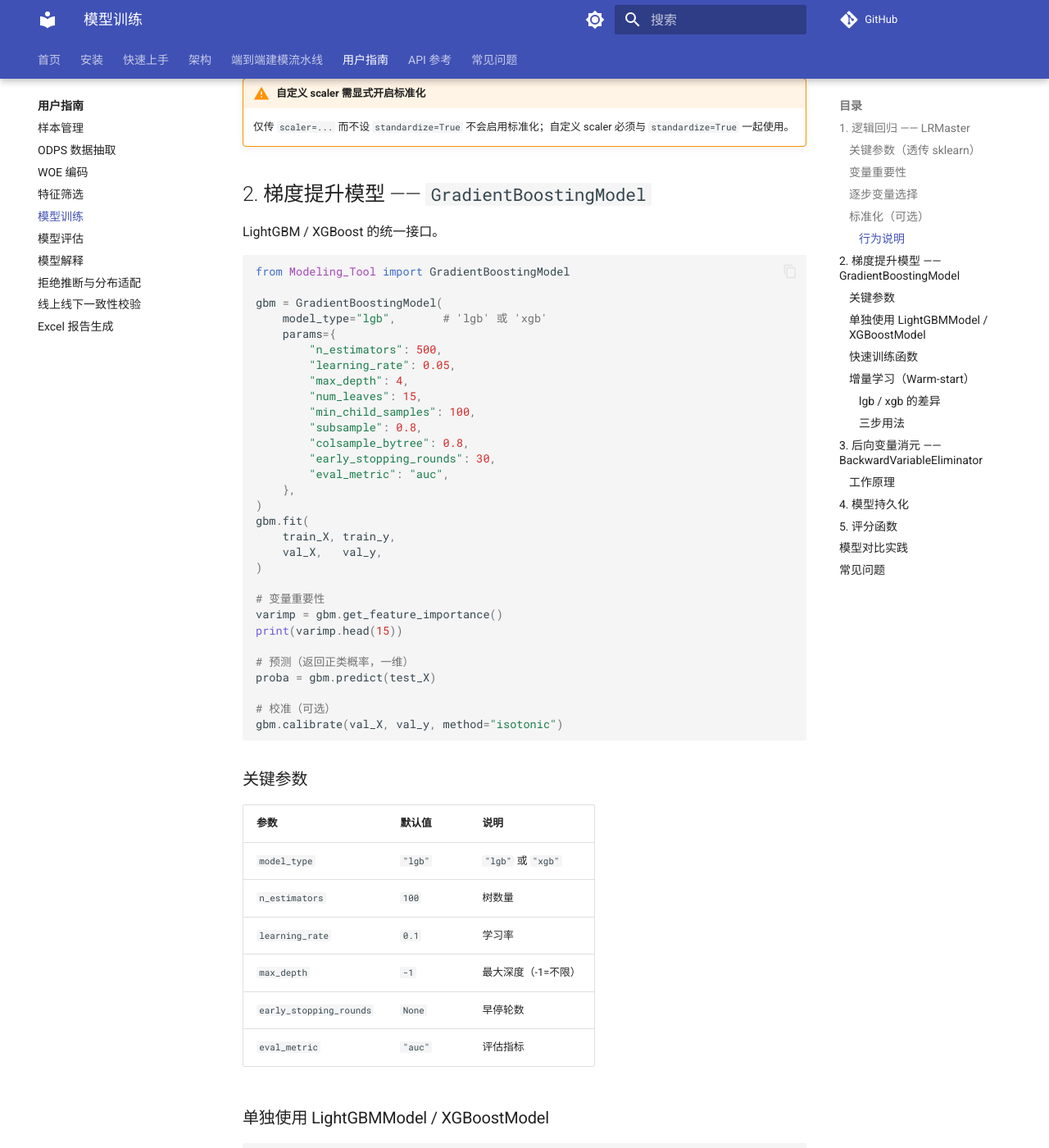
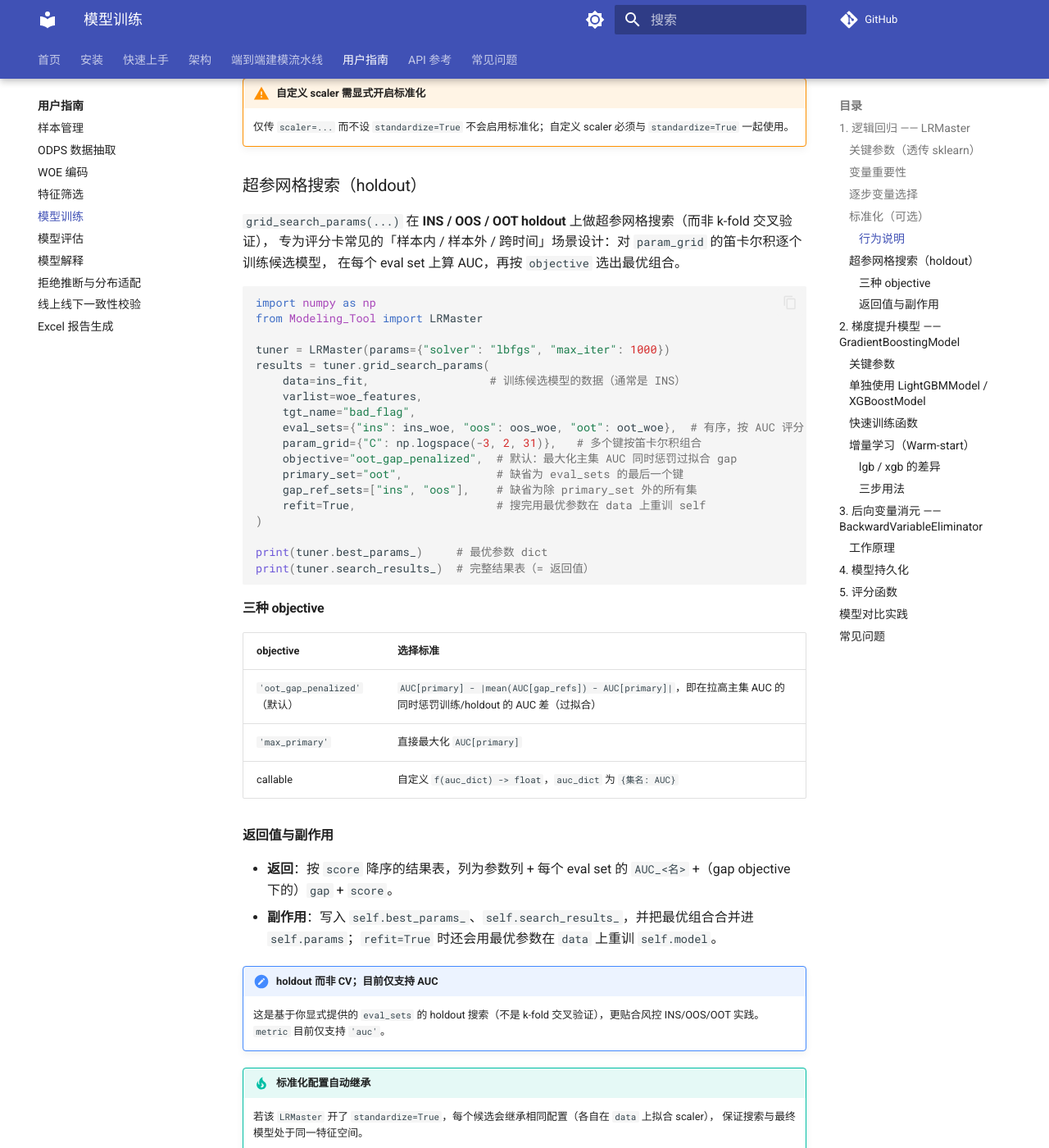
Before and after one commit to Kyle-J-Sun/SuperModelingFactory_doc, an MkDocs documentation site: the page built from docs/guides/model.md, in a window 1280 px wide and 1400 px high, scrolled down 2449 px. Shown: the whole window at 82% size. Built offline with MkDocs 1.6.1 and Material for MkDocs 9.7.7, drawn with Linux system fonts in a browser that asks for light colours; comment, search, counter and statistics services are not loaded.

Commit message:
docs(model): document LRMaster.grid_search_params (#6)
在模型训练指南 LRMaster 章节新增超参网格搜索（holdout）小节，并更新超参搜索相关 FAQ。

````diff
--- a/docs/guides/model.md
+++ b/docs/guides/model.md
@@ -100,6 +100,56 @@ lr.fit(train_woe, woe_features, "bad_flag")
 
     仅传 `scaler=...` 而不设 `standardize=True` 不会启用标准化；自定义 scaler 必须与
     `standardize=True` 一起使用。
+
+### 超参网格搜索（holdout）
+
+`grid_search_params(...)` 在 **INS / OOS / OOT holdout** 上做超参网格搜索（而非 k-fold 交叉验证），
+专为评分卡常见的「样本内 / 样本外 / 跨时间」场景设计：对 `param_grid` 的笛卡尔积逐个训练候选模型，
+在每个 eval set 上算 AUC，再按 `objective` 选出最优组合。
+
+```python
+import numpy as np
+from Modeling_Tool import LRMaster
+
+tuner = LRMaster(params={"solver": "lbfgs", "max_iter": 1000})
+results = tuner.grid_search_params(
+    data=ins_fit,                  # 训练候选模型的数据（通常是 INS）
+    varlist=woe_features,
+    tgt_name="bad_flag",
+    eval_sets={"ins": ins_woe, "oos": oos_woe, "oot": oot_woe},  # 有序，按 AUC 评分
+    param_grid={"C": np.logspace(-3, 2, 31)},   # 多个键按笛卡尔积组合
+    objective="oot_gap_penalized",  # 默认：最大化主集 AUC 同时惩罚过拟合 gap
+    primary_set="oot",              # 缺省为 eval_sets 的最后一个键
+    gap_ref_sets=["ins", "oos"],    # 缺省为除 primary_set 外的所有集
+    refit=True,                     # 搜完用最优参数在 data 上重训 self
+)
+
+print(tuner.best_params_)     # 最优参数 dict
+print(tuner.search_results_)  # 完整结果表（= 返回值）
+```
+
+#### 三种 objective
+
+| objective | 选择标准 |
+|---|---|
+| `'oot_gap_penalized'`（默认） | `AUC[primary] - |mean(AUC[gap_refs]) - AUC[primary]|`，即在拉高主集 AUC 的同时惩罚训练/holdout 的 AUC 差（过拟合） |
+| `'max_primary'` | 直接最大化 `AUC[primary]` |
+| callable | 自定义 `f(auc_dict) -> float`，`auc_dict` 为 `{集名: AUC}` |
+
+#### 返回值与副作用
+
+- **返回**：按 `score` 降序的结果表，列为参数列 + 每个 eval set 的 `AUC_<名>` +（gap objective 下的）`gap` + `score`。
+- **副作用**：写入 `self.best_params_`、`self.search_results_`，并把最优组合合并进 `self.params`；`refit=True` 时还会用最优参数在 `data` 上重训 `self.model`。
+
+!!! note "holdout 而非 CV；目前仅支持 AUC"
+
+    这是基于你显式提供的 `eval_sets` 的 holdout 搜索（不是 k-fold 交叉验证），更贴合风控
+    INS/OOS/OOT 实践。`metric` 目前仅支持 `'auc'`。
+
+!!! tip "标准化配置自动继承"
+
+    若该 `LRMaster` 开了 `standardize=True`，每个候选会继承相同配置（各自在 `data` 上拟合 scaler），
+    保证搜索与最终模型处于同一特征空间。
 
 ## 2. 梯度提升模型 —— `GradientBoostingModel`
 
@@ -330,9 +380,9 @@ for name, perf in results.items():
 
 ??? question "如何做超参搜索 / 交叉验证"
 
-    `LRMaster` / `GradientBoostingModel` 未内置超参搜索 / 交叉验证接口，
-    请用 sklearn 的 `cross_val_score` 自行包装（注意 GBM 取底层估计器用
-    `model._model.model`，LR 用 `model.model`）：
+    `LRMaster` 内置了基于 holdout 的网格搜索 `grid_search_params(...)`（见上文「超参网格搜索」）。
+    若想用 k-fold 交叉验证，或为 `GradientBoostingModel` 做超参搜索，可用 sklearn 的
+    `cross_val_score` 自行包装（注意 GBM 取底层估计器用 `model._model.model`，LR 用 `model.model`）：
 
     ```python
     from sklearn.model_selection import cross_val_score
````
